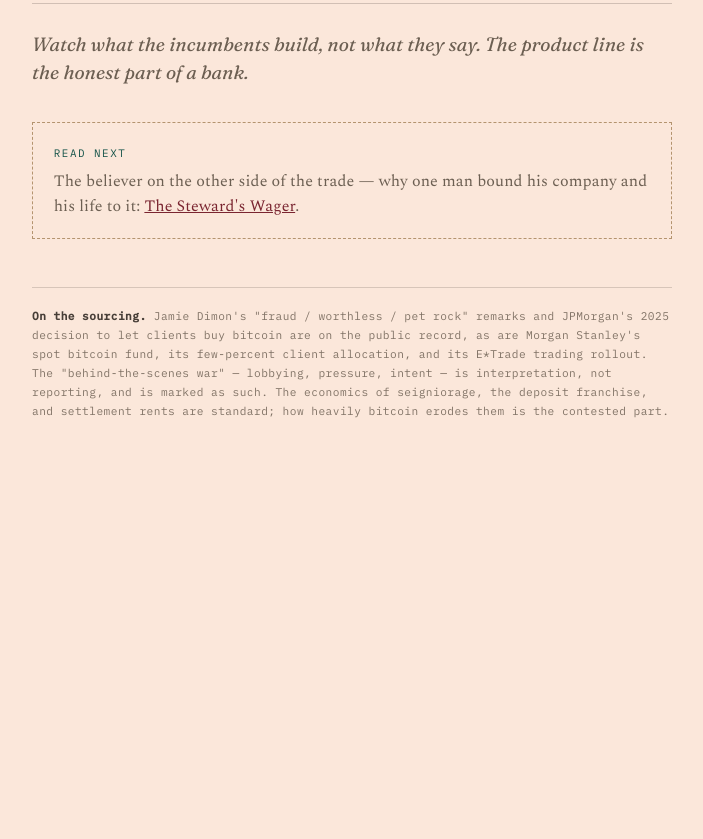
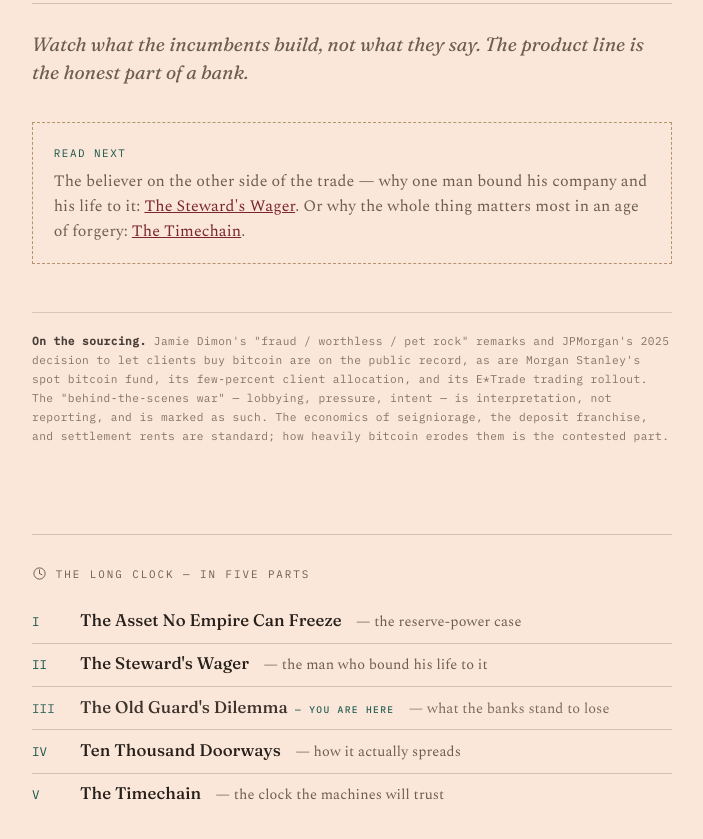
Before and after one commit to dmitryuduman/longclock, a plain HTML site: page longclock-incumbents.html in a window 1280 px wide. Shown: the part 5194-6033 px from the top of the page, without its empty margins (288-991 px from the left). Before the commit the page ends 5735 px from the top, so only its background shows below. Drawn offline with nearby package versions, Linux system fonts and the light colour scheme.

Commit message:
Add files via upload

```diff
--- a/feature.css
+++ b/feature.css
@@ -77,4 +77,19 @@ body.js .reveal{ opacity:0; transform:translateY(16px); transition:opacity .85s
 body.js .reveal.in{ opacity:1; transform:none; }
 @media(prefers-reduced-motion:reduce){ body.js .reveal{ opacity:1 !important; transform:none !important; } }
 
+/* colophon — the five-part rail, on every piece so the whole work is one tap away */
+.colophon{ max-width:var(--measure,40rem); margin:5.5rem auto 0; padding-top:1.8rem; border-top:1px solid var(--rule); }
+.colophon .cm{ display:flex; align-items:center; gap:0.55rem; font-family:var(--font-mono); font-size:0.68rem; letter-spacing:0.18em; text-transform:uppercase; color:var(--ink-soft); margin:0 0 1rem; }
+.colophon .cm svg{ width:15px; height:15px; flex:none; }
+.partrail{ display:block; }
+.partrail .pr{ display:flex; align-items:baseline; gap:0.9rem; text-decoration:none; padding:0.6rem 0; border-bottom:1px solid var(--rule); color:var(--ink); }
+.partrail .pr:last-child{ border-bottom:0; }
+.partrail .pn{ font-family:var(--font-mono); font-size:0.78rem; color:var(--accent); flex:0 0 2.1rem; }
+.partrail .pt{ font-family:var(--font-display); font-weight:500; font-size:1.05rem; line-height:1.25; }
+.partrail .pd{ color:var(--ink-soft); font-size:0.9rem; line-height:1.25; }
+.partrail a.pr:hover .pt{ text-decoration:underline; text-decoration-color:var(--accent-line); text-underline-offset:3px; }
+.partrail .pr.cur{ opacity:0.9; }
+.partrail .pr.cur .pt::after{ content:" — you are here"; font-family:var(--font-mono); font-size:0.6rem; letter-spacing:0.14em; text-transform:uppercase; color:var(--accent); white-space:nowrap; }
+@media(max-width:520px){ .partrail .pd{ display:none; } }
+
 @media(max-width:520px){ body{ font-size:1.1rem; } .opening::first-letter{ font-size:3rem; } }
--- a/longclock-incumbents.html
+++ b/longclock-incumbents.html
@@ -97,13 +97,24 @@
 
       <div class="more-door">
         <p class="t">Read next</p>
-        <p class="s">The believer on the other side of the trade — why one man bound his company and his life to it: <a href="longclock-saylor.html">The Steward's Wager</a>.</p>
+        <p class="s">The believer on the other side of the trade — why one man bound his company and his life to it: <a href="longclock-saylor.html">The Steward's Wager</a>. Or why the whole thing matters most in an age of forgery: <a href="longclock-timechain.html">The Timechain</a>.</p>
       </div>
 
       <p class="foot"><b>On the sourcing.</b> Jamie Dimon's "fraud / worthless / pet rock" remarks and JPMorgan's 2025 decision to let clients buy bitcoin are on the public record, as are Morgan Stanley's spot bitcoin fund, its few-percent client allocation, and its E*Trade trading rollout. The "behind-the-scenes war" — lobbying, pressure, intent — is interpretation, not reporting, and is marked as such. The economics of seigniorage, the deposit franchise, and settlement rents are standard; how heavily bitcoin erodes them is the contested part.</p>
     </section>
 
   </main>
+
+  <aside class="colophon col">
+    <p class="cm"><svg viewBox="0 0 24 24" fill="none" stroke="currentColor" stroke-width="1.6"><circle cx="12" cy="12" r="9"/><path d="M12 12V6M12 12l4 2" stroke-linecap="round"/></svg> The Long Clock — in five parts</p>
+    <nav class="partrail">
+      <a class="pr" href="index.html"><span class="pn">I</span><span class="pt">The Asset No Empire Can Freeze</span><span class="pd">— the reserve-power case</span></a>
+      <a class="pr" href="longclock-saylor.html"><span class="pn">II</span><span class="pt">The Steward's Wager</span><span class="pd">— the man who bound his life to it</span></a>
+      <span class="pr cur"><span class="pn">III</span><span class="pt">The Old Guard's Dilemma</span><span class="pd">— what the banks stand to lose</span></span>
+      <a class="pr" href="longclock-doorways.html"><span class="pn">IV</span><span class="pt">Ten Thousand Doorways</span><span class="pd">— how it actually spreads</span></a>
+      <a class="pr" href="longclock-timechain.html"><span class="pn">V</span><span class="pt">The Timechain</span><span class="pd">— the clock the machines will trust</span></a>
+    </nav>
+  </aside>
 </div>
 <script src="feature.js"></script>
 </body>
```
Also changed, not shown: longclock-doorways.html (+14 -3 lines), longclock-timechain.html (+19 -10 lines).
